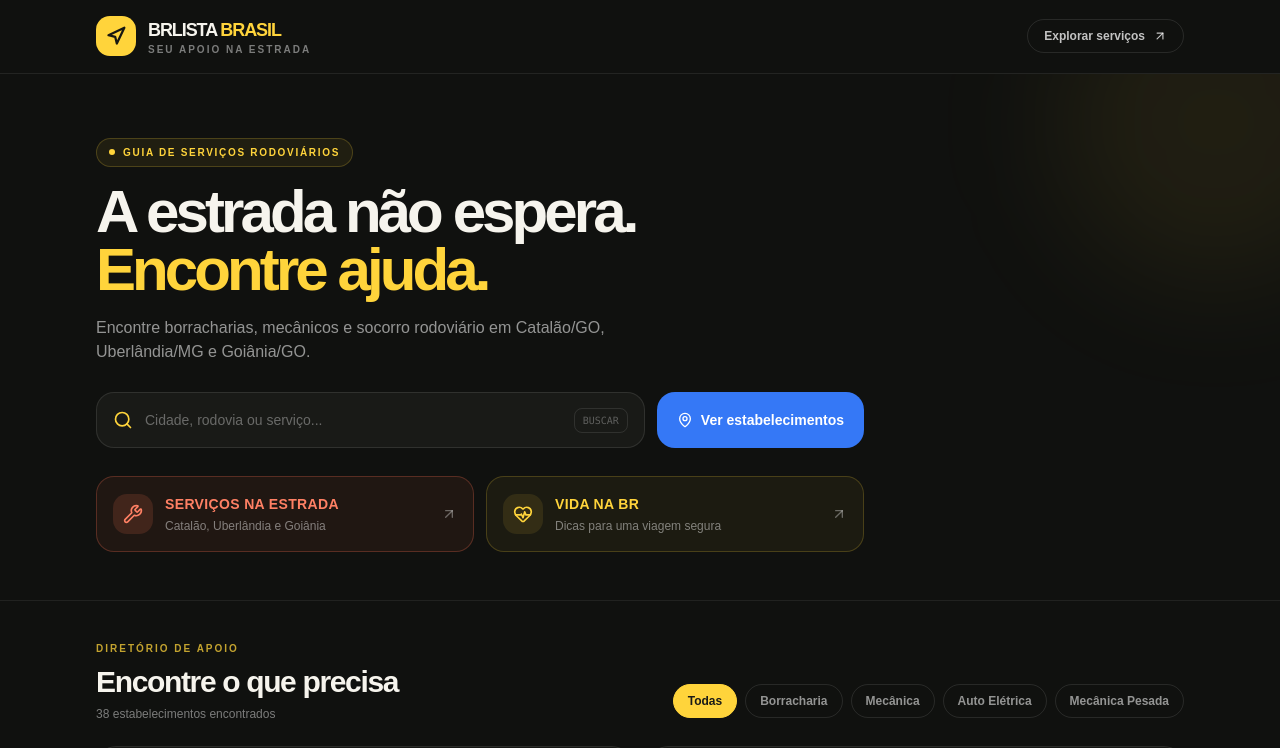
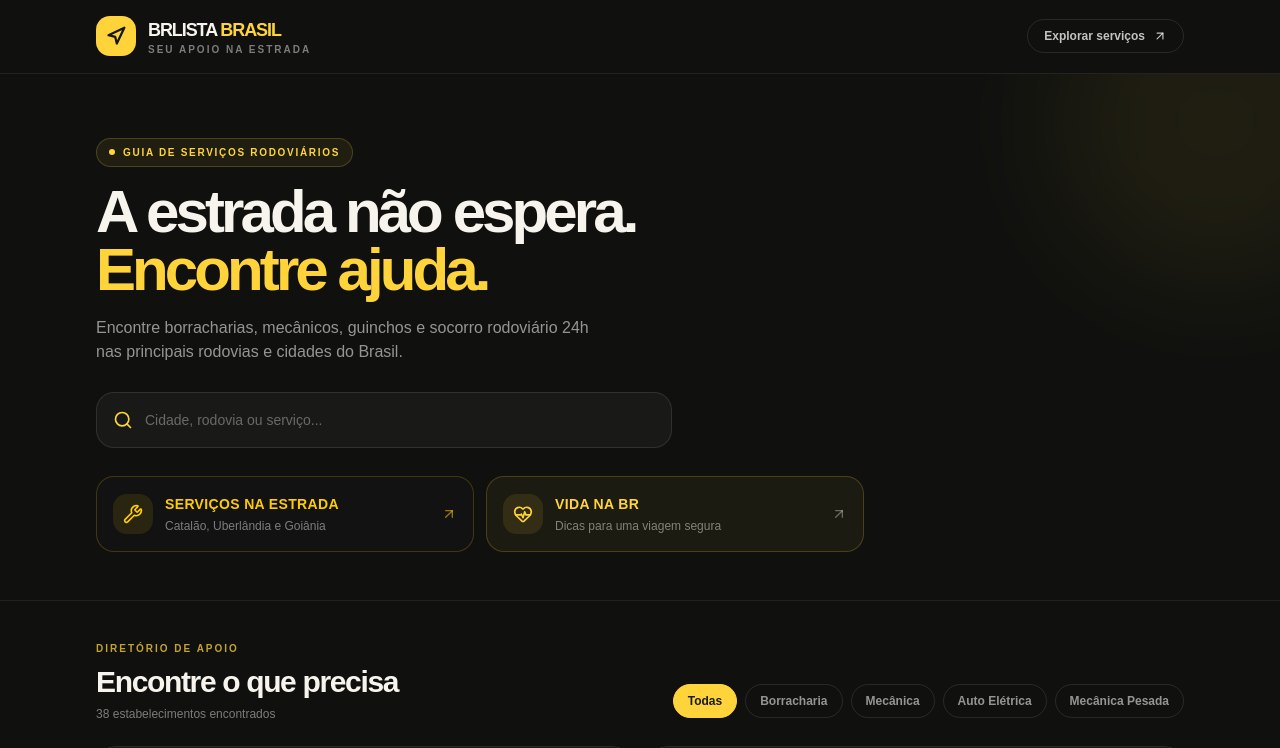
Before and after one commit to marandrade213-stack/brlista-brasil, a Next.js app: page / in a window 1280 px wide. Shown: the top 748 px of the page. Built offline with nearby package versions, Linux system fonts and the light colour scheme.

Commit message:
Update search behavior and harmonize directory styling

```diff
--- a/components/brlista-directory.tsx
+++ b/components/brlista-directory.tsx
@@ -1,6 +1,6 @@
 'use client'
 
-import { useMemo, useRef, useState, type FormEvent } from 'react'
+import { useMemo, useRef, useState, type FormEvent, type KeyboardEvent } from 'react'
 import {
   ArrowUpRight,
   HeartPulse,
@@ -77,7 +77,12 @@ export function BrlistaDirectory() {
   function handleSearchSubmit(event: FormEvent<HTMLFormElement>) {
     event.preventDefault()
     searchInputRef.current?.blur()
-    document.getElementById('estabelecimentos')?.scrollIntoView({ behavior: 'smooth', block: 'start' })
+  }
+
+  function handleSearchKeyDown(event: KeyboardEvent<HTMLInputElement>) {
+    if (event.key !== 'Enter' || event.nativeEvent.isComposing || event.keyCode === 229) return
+    event.preventDefault()
+    searchInputRef.current?.blur()
   }
 
   const filteredPlaces = useMemo(() => {
@@ -118,11 +123,11 @@ export function BrlistaDirectory() {
             A estrada não espera.<br /> <span className="text-[#ffd43b]">Encontre ajuda.</span>
           </h1>
           <p className="mt-4 max-w-lg text-sm leading-6 text-white/55 sm:text-base">
-            Encontre borracharias, mecânicos e socorro rodoviário em Catalão/GO, Uberlândia/MG e Goiânia/GO.
+            Encontre borracharias, mecânicos, guinchos e socorro rodoviário 24h nas principais rodovias e cidades do Brasil.
           </p>
 
-          <form onSubmit={handleSearchSubmit} className="mt-7 flex max-w-3xl flex-col gap-3 sm:flex-row">
-            <label className="flex min-h-14 flex-1 items-center gap-3 rounded-2xl border border-white/10 bg-[#191a17] px-4 transition focus-within:border-[#ffd43b]/60">
+          <form onSubmit={handleSearchSubmit} className="mt-7 max-w-xl">
+            <label className="flex min-h-14 items-center gap-3 rounded-2xl border border-white/10 bg-[#191a17] px-4 transition focus-within:border-[#ffd43b]/60">
               <Search className="size-5 shrink-0 text-[#ffd43b]" aria-hidden="true" />
               <span className="sr-only">Buscar por cidade, rodovia ou serviço</span>
               <input
@@ -131,27 +136,21 @@ export function BrlistaDirectory() {
                 enterKeyHint="search"
                 value={query}
                 onChange={(event) => setQuery(event.target.value)}
+                onKeyDown={handleSearchKeyDown}
                 placeholder="Cidade, rodovia ou serviço..."
                 className="min-w-0 flex-1 bg-transparent text-sm text-white outline-none placeholder:text-white/35"
               />
-              <kbd className="hidden rounded-md border border-white/10 px-2 py-1 text-[10px] text-white/30 sm:inline">BUSCAR</kbd>
             </label>
-            <button
-              type="submit"
-              className="inline-flex min-h-14 items-center justify-center gap-2 rounded-2xl bg-[#3578f6] px-5 text-sm font-bold text-white transition hover:bg-[#4b87fa] focus-visible:outline-2 focus-visible:outline-offset-2 focus-visible:outline-[#ffd43b]"
-            >
-              <MapPin className="size-4" /> Ver estabelecimentos
-            </button>
           </form>
 
           <div className="mt-7 grid max-w-3xl grid-cols-2 gap-3">
             <a
               href="#estabelecimentos"
-              className="group flex min-h-[76px] items-center gap-3 rounded-2xl border border-[#ff704f]/25 bg-[#ff704f]/[0.07] px-4 text-left transition hover:bg-[#ff704f]/[0.13]"
+              className="group flex min-h-[76px] items-center gap-3 rounded-2xl border border-[#ffcc00]/20 bg-[#121212] px-4 text-left transition hover:border-[#ffcc00]/40 hover:bg-[#121212]"
             >
-              <span className="flex size-10 shrink-0 items-center justify-center rounded-xl bg-[#ff704f]/15 text-[#ff8064]"><Wrench className="size-5" /></span>
-              <span className="min-w-0"><span className="block text-xs font-black tracking-wide text-[#ff8064] sm:text-sm">SERVIÇOS NA ESTRADA</span><span className="mt-1 block text-[10px] text-white/45 sm:text-xs">Catalão, Uberlândia e Goiânia</span></span>
-              <ArrowUpRight className="ml-auto size-4 shrink-0 text-white/35 transition group-hover:text-[#ff8064]" />
+              <span className="flex size-10 shrink-0 items-center justify-center rounded-xl bg-[#ffcc00]/10 text-[#ffcc00]"><Wrench className="size-5" /></span>
+              <span className="min-w-0"><span className="block text-xs font-black tracking-wide text-[#ffcc00] sm:text-sm">SERVIÇOS NA ESTRADA</span><span className="mt-1 block text-[10px] text-white/45 sm:text-xs">Catalão, Uberlândia e Goiânia</span></span>
+              <ArrowUpRight className="ml-auto size-4 shrink-0 text-[#ffcc00]/55 transition group-hover:text-[#ffcc00]" />
             </a>
             <button
               type="button"
```
